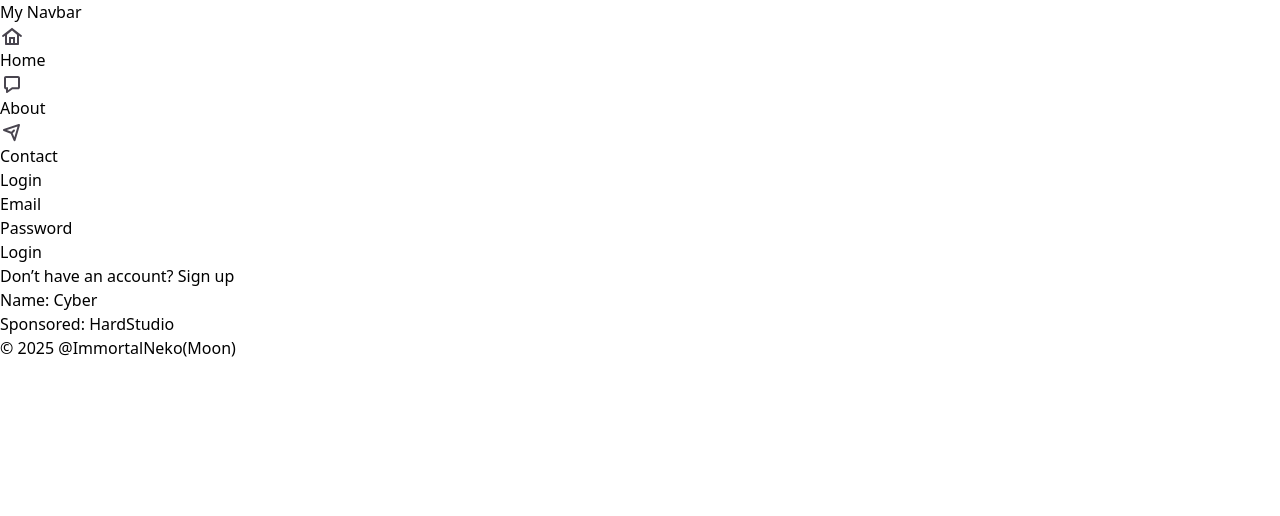
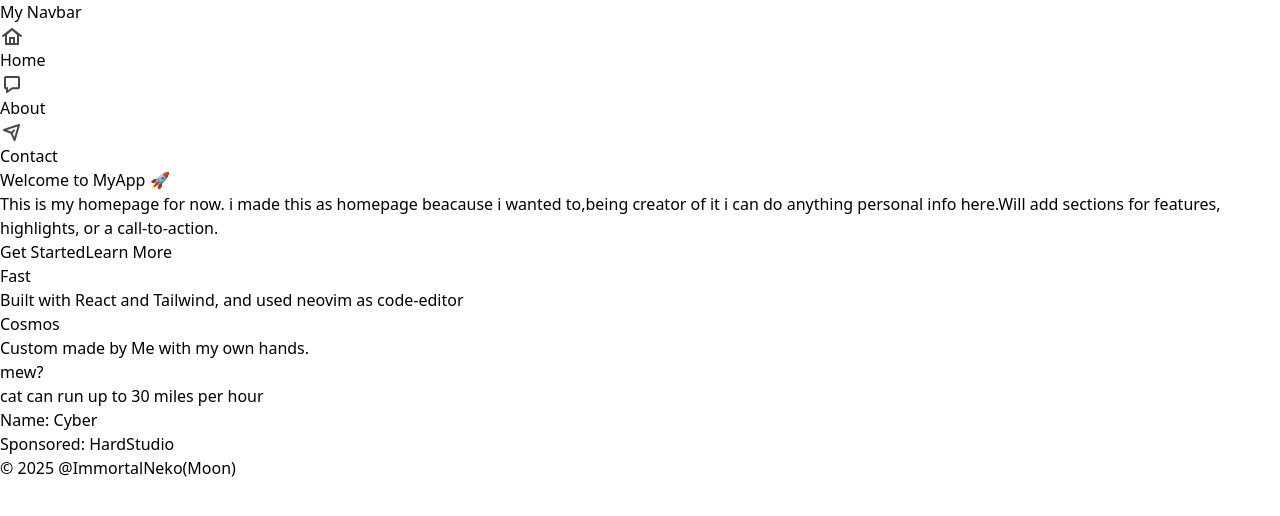
Before and after one commit to Neko01t/demon-house, a React (Vite) app: page / in a window 1280 px wide. Shown: the top 516 px of the page. Built offline with nearby package versions, Linux system fonts and the light colour scheme.

Commit message:
home page update
made the home page
- currently go from navbar to click on about for home page
- home icon in navbar is to get to login screen

```diff
--- a/src/App.tsx
+++ b/src/App.tsx
@@ -1,26 +1,22 @@
 import { useState } from 'react'
-import Button from './components/Button'
 import Layout from './layout/MainLayout'
-import Input from './components/Input'
-import Navelment from './components/NavigatingButton'
 import Login from './pages/login.tsx'
 import Signup from './pages/signup.tsx'
+import Home from './pages/home.tsx'
 function App() {
   const [count, setCount] = useState(0)
   function pop(){
     console.log('bop');
   }
   const [email, setEmail] = useState('');
-  const [currentForm, setCurrentForm] = useState<'login' | 'signup'>('login');
-
+  const [currentForm, setCurrentForm] = useState<'login' | 'signup' | 'home' | 'contact' | 'about'>('home');
 //  /^[^\s@]+@[^\s@]+\.[^\s@]+$/   : Email
   return (
     <>
-      <Layout >
-
+      <Layout onNavigate={setCurrentForm} >
+      {currentForm === 'home' && <Home />}
       {currentForm === 'login' && <Login onSwitchForm={setCurrentForm} />}
       {currentForm === 'signup' && <Signup onSwitchForm={setCurrentForm} />}
-
       </ Layout>
     </>
   )
--- a/src/components/Navbar.tsx
+++ b/src/components/Navbar.tsx
@@ -6,8 +6,10 @@ import aboutIcon from "../assets/aboutIcon.svg";
 import focusedAboutIcon from "../assets/aboutIconFocus.svg";
 import contactIcon from "../assets/contactIcon.svg";
 import focusedContactIcon from "../assets/contactIconFocus.svg";
-
-export default function Navbar(){
+interface NavProps{
+  onNavigate: (page: "home"| "contact" | "about")=>void;
+}
+export default function Navbar({onNavigate}:NavProps){
   const  [hoverd, setHoverd]= useState("");
   return (
     <div className='w-full flex justify-around items-center bg-gray-900 text-white py-6 h-20 px-2
@@ -21,6 +23,7 @@ export default function Navbar(){
           onMouseEnter={() => setHoverd("home")}
           onMouseLeave={() => setHoverd("")}>
           <Navelement
+            onClick={()=>onNavigate("login")}
             icon={homeIcon}
             isActive={hoverd === "home"} focusedIcon={focusedHomeIcon}
             label={'Home'}/>
@@ -29,6 +32,7 @@ export default function Navbar(){
           onMouseEnter={() => setHoverd("about")}
           onMouseLeave={() => setHoverd("")}
           ><Navelement
+             onClick={()=>onNavigate("home")}
             icon={aboutIcon}
             isActive={hoverd === "about"} focusedIcon={focusedAboutIcon}
             label={'About'}/>
@@ -37,6 +41,7 @@ export default function Navbar(){
           onMouseEnter={() => setHoverd("contact")}
           onMouseLeave={() => setHoverd("")}
           ><Navelement
+            onClick={()=>{onNavigate("about")}}
             icon={contactIcon}
             isActive={hoverd === "contact"} focusedIcon={focusedContactIcon}
             label={'Contact'}/>
--- a/src/components/NavigatingButton.tsx
+++ b/src/components/NavigatingButton.tsx
@@ -5,10 +5,11 @@ interface navlele{
   focusedIcon: string;
   label: string;
   url?: string;
+  onClick? : ()=>void;
 }
-export default function Navelment({focusedIcon, isActive, icon, label ,url}:navlele){
+export default function Navelment({focusedIcon, onClick ,isActive, icon, label ,url}:navlele){
   return (
-    <div className="w-16 h-16 column flex-col inline-flex items-center justify-center group">
+    <div onClick={onClick} role="button" className="w-16 h-16 column flex-col inline-flex items-center justify-center group">
     {!isActive
       ?<img
       src={icon}
--- a/src/layout/MainLayout.tsx
+++ b/src/layout/MainLayout.tsx
@@ -3,12 +3,13 @@ import Footer from "../components/Footer";
 
 type LayoutProps = {
   children: React.ReactNode;
+  onNavigate : (page : "home" | "about" | "contact")=>void;
 };
 
-export default function Layout({ children }: LayoutProps) {
+export default function Layout({ children,onNavigate }: LayoutProps) {
   return (
     <>
-      <Navbar />
+      <Navbar onNavigate={onNavigate} />
       <main className="min-h-screen pt-16 pb-16">
         {children}
       </main>
--- /dev/null
+++ b/src/pages/home.tsx
@@ -0,0 +1,43 @@
+import React from "react";
+
+export default function Home() {
+  return (
+    <div className="flex flex-col items-center justify-center flex-1 text-center px-6 py-12">
+      <h2 className="text-4xl font-bold mb-4">Welcome to MyApp 🚀</h2>
+      <p className="text-lg text-gray-700 max-w-2xl mb-6">
+        This is my homepage for now. i made this as homepage beacause i wanted to,being creator of it i can do anything
+        personal info here.Will add sections for features, highlights, or a call-to-action.
+      </p>
+
+      <div className="space-x-4">
+        <button className="bg-purple-600 text-white px-6 py-2 rounded-lg shadow hover:bg-purple-700 transition">
+          Get Started
+        </button>
+        <button className="bg-gray-200 text-gray-800 px-6 py-2 rounded-lg shadow hover:bg-gray-300 transition">
+          Learn More
+        </button>
+      </div>
+
+      <section className="mt-16 grid gap-8 md:grid-cols-3 max-w-5xl w-full">
+        <div className="p-6 bg-white rounded-xl shadow hover:shadow-lg transition">
+          <h3 className="text-xl font-semibold mb-2">Fast</h3>
+          <p className="text-gray-600">
+            Built with React and Tailwind, and used neovim as code-editor
+          </p>
+        </div>
+        <div className="p-6 bg-white rounded-xl shadow hover:shadow-lg transition">
+          <h3 className="text-xl font-semibold mb-2">Cosmos</h3>
+          <p className="text-gray-600">
+            Custom made by Me with my own hands.
+          </p>
+        </div>
+        <div className="p-6 bg-white rounded-xl shadow hover:shadow-lg transition">
+          <h3 className="text-xl font-semibold mb-2"> mew?</h3>
+          <p className="text-gray-600">
+            cat can run up to 30 miles per hour
+          </p>
+        </div>
+      </section>
+    </div>
+  );
+}
--- a/src/pages/login.tsx
+++ b/src/pages/login.tsx
@@ -28,7 +28,7 @@ const Login = ({onSwitchForm}:loginProps) => {
 
   return (
 <div className="flex justify-center items-center h-[calc(100vh-64px)] text-gray-400">
-  <div className="bg-white p-8 rounded-2xl w-96 bg-transparent border border-gray-300 shadow-lg">
+  <div className="bg-white p-8 rounded-2xl w-96 bg-transparent border-2 border-gray-300 shadow-lg">
     <h2 className="text-2xl font-bold mb-6 text-center text-gray-800">Login</h2>
 
     <form onSubmit={handleSubmit} className="space-y-4">
--- a/src/pages/signup.tsx
+++ b/src/pages/signup.tsx
@@ -32,7 +32,7 @@ const Login = ({onSwitchForm}:loginProps) => {
 
   return (
 <div className="flex justify-center items-center h-[calc(100vh-64px)] text-gray-400">
-  <div className="bg-white p-8 rounded-2xl w-96 bg-transparent border border-gray-300 shadow-lg">
+  <div className="bg-white p-8 rounded-2xl w-96 bg-transparent border-2 border-gray-300 shadow-lg">
     <h2 className="text-2xl font-bold mb-6 text-center text-gray-800">Sign Up</h2>
 
     <form onSubmit={handleSubmit} className="space-y-4">
```
